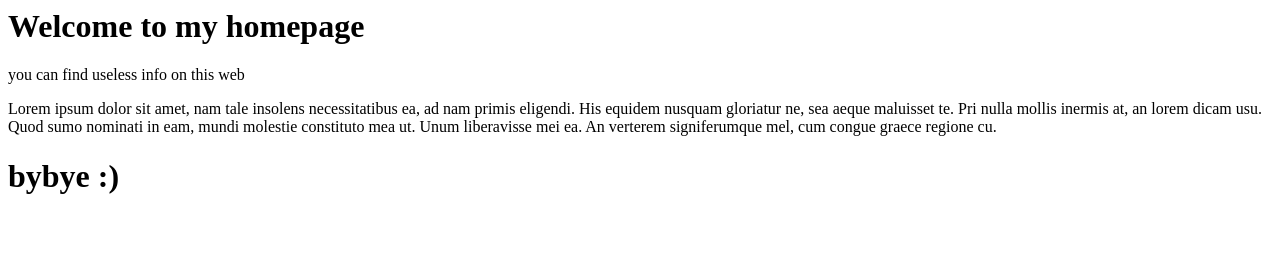
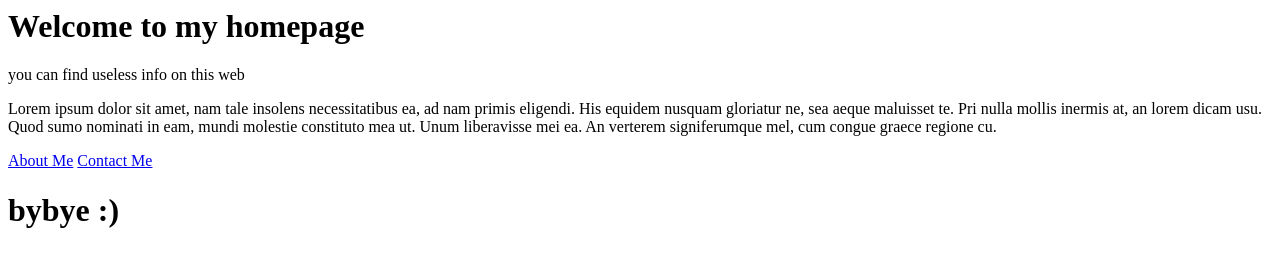
Before and after one commit to DanialFaraji/webtest, a plain HTML site: page index.html in a window 1280 px wide. Drawn offline with Linux system fonts and the light colour scheme.

Commit message:
added links

```diff
--- a/index.html
+++ b/index.html
@@ -6,6 +6,8 @@
 <h1> Welcome to my homepage </h1>
 <p> you can find useless info on this web </p>
 <p> Lorem ipsum dolor sit amet, nam tale insolens necessitatibus ea, ad nam primis eligendi. His equidem nusquam gloriatur ne, sea aeque maluisset te. Pri nulla mollis inermis at, an lorem dicam usu. Quod sumo nominati in eam, mundi molestie constituto mea ut. Unum liberavisse mei ea. An verterem signiferumque mel, cum congue graece regione cu. </p>
+<a href="abautme.html">About Me</a>
+<a href="contactme.html">Contact Me</a>
 <h1> bybye :) </h1>
 </body>
 </html>
```
